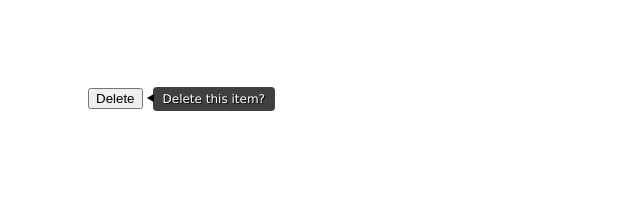
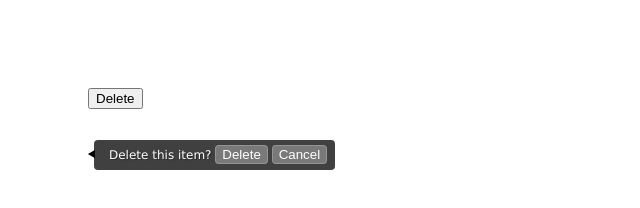
Before and after one commit to vicb/swift, a plain HTML site: page demo/demo.html in a window 1280 px wide. Shown: the whole page, without its empty margins (0-640 px from the left). Drawn offline with nearby package versions, Linux system fonts and the light colour scheme.

Commit message:
More styling

```diff
--- a/demo/demo.html
+++ b/demo/demo.html
@@ -12,13 +12,28 @@
 		    padding: 80px;
 		  }
 		  .swift .wrapper {
-		    padding: 5px 10px;
+		    padding: 8px 8px 8px 15px;
 		    font: 12px "Lucida Grande";
 		    background: rgba(0,0,0,0.75);
+		    text-shadow: 1px 1px 1px #2C2C2C;
 		    color: #fff;
-		    text-shadow: 1px 1px 1px #000;
 		    -webkit-border-radius: 4px;
 		    -moz-border-radius: 4px;
+		  }
+		  .swift input {
+		    background: rgba(255, 255, 255, 0.3);
+		    border: 1px solid rgba(255, 255, 255, 0.2);
+		    color: #fff;
+		    -webkit-border-radius: 4px;
+		    -moz-border-radius: 4px;
+		  }
+		  .swift input:hover {
+		    background: rgba(255, 255, 255, 0.5);
+		    cursor: pointer;
+		  }
+		  .swift input:active {
+		    background: rgba(255, 255, 255, 0.2);
+		    color: #c7c7c7;
 		  }
 		  .swift.east {
 		    padding-left: 6px;
@@ -28,6 +43,18 @@
 	</head>
 	<body>
     <input type="button" value="Delete" />
-    <span class="swift east"><span class="wrapper">Delete this item?</span></span>
+
+    <br />
+    <br />
+    <br />
+    <span class="swift east">
+      <span class="wrapper">
+        <span class="title">Delete this item?</span>
+        <span class="body">
+          <input type="button" value="Delete" />
+          <input type="button" value="Cancel" />
+        </div>
+      </span>
+    </span>
 	</body>
 </html>
```
